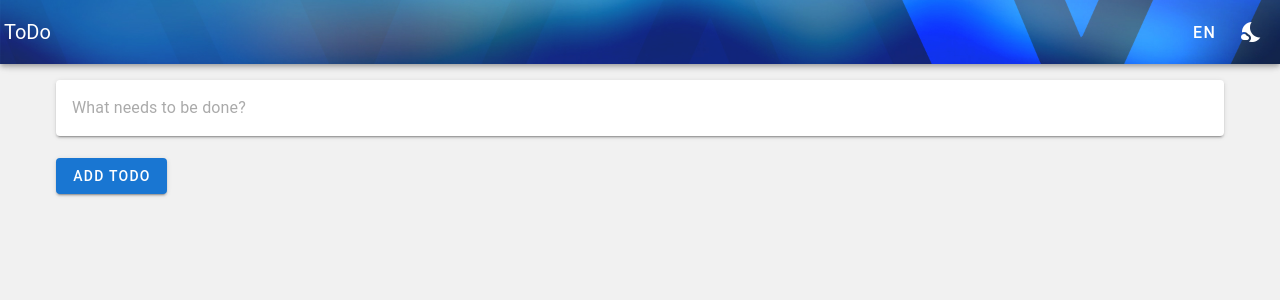
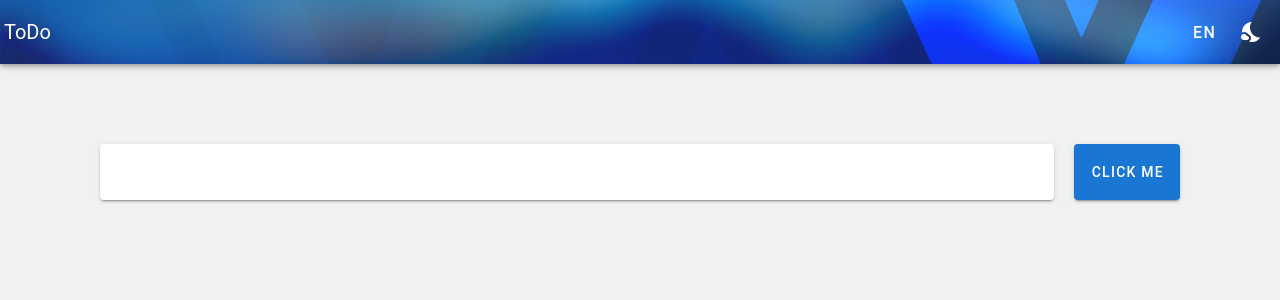
Before and after one commit to idenisovs/hello-vuejs, a Vue app: page / in a window 1280 px wide. Shown: the top 300 px of the page. Built offline with nearby package versions, Linux system fonts and the light colour scheme.

Commit message:
ToDo Add component is moved to separate module.

```diff
--- a/src/App.vue
+++ b/src/App.vue
@@ -3,9 +3,9 @@
 
   import ButtonCounter from './components/ButtonCounter.vue';
   import NavBar from './components/NavBar.vue';
+  import ToDoAdd from './components/TodoAdd.vue';
+
   import { useSettingsStore } from './store/use-settings-store';
-
-
 
   const settings = useSettingsStore();
 </script>
@@ -14,20 +14,8 @@
   <v-app id="inspire" :theme="settings.theme.name" class="todo-app">
     <NavBar />
 
-    <v-main>
-      <v-container>
-        <v-text-field placeholder="What needs to be done?" variant="solo" />
-        <v-btn color="primary">
-          Add ToDo
-        </v-btn>
-      </v-container>
-
+    <v-main class="todo-main">
+      <ToDoAdd />
     </v-main>
   </v-app>
 </template>
-
-<style>
-.todo-app {
-  background-color: #f1f1f1 !important;
-}
-</style>
--- /dev/null
+++ b/src/components/TodoAdd.vue
@@ -0,0 +1,22 @@
+<style scoped>
+.todo-add {
+    display: flex;
+    margin-bottom: 30px;
+    margin-top: 50px;
+
+
+}
+
+.todo-add .add-btn {
+    height: 56px;
+}
+</style>
+
+<template>
+    <div class="todo-add">
+        <v-text-field variant="solo" type="input" class="mr-5"></v-text-field>
+        <v-btn color="primary" class="add-btn">
+            Click Me
+        </v-btn>
+    </div>
+</template>
--- a/src/style.scss
+++ b/src/style.scss
@@ -1,8 +1,7 @@
-.main-container {
-    margin:30px 100px 15px 100px
+.todo-app {
+    background-color: #f1f1f1 !important;
+
+    .todo-main {
+        margin: 30px 100px 15px 100px;
+    }
 }
-
-.main-container.add-todos {
-    margin-bottom:30px;
-    margin-top:50px
-}
```
